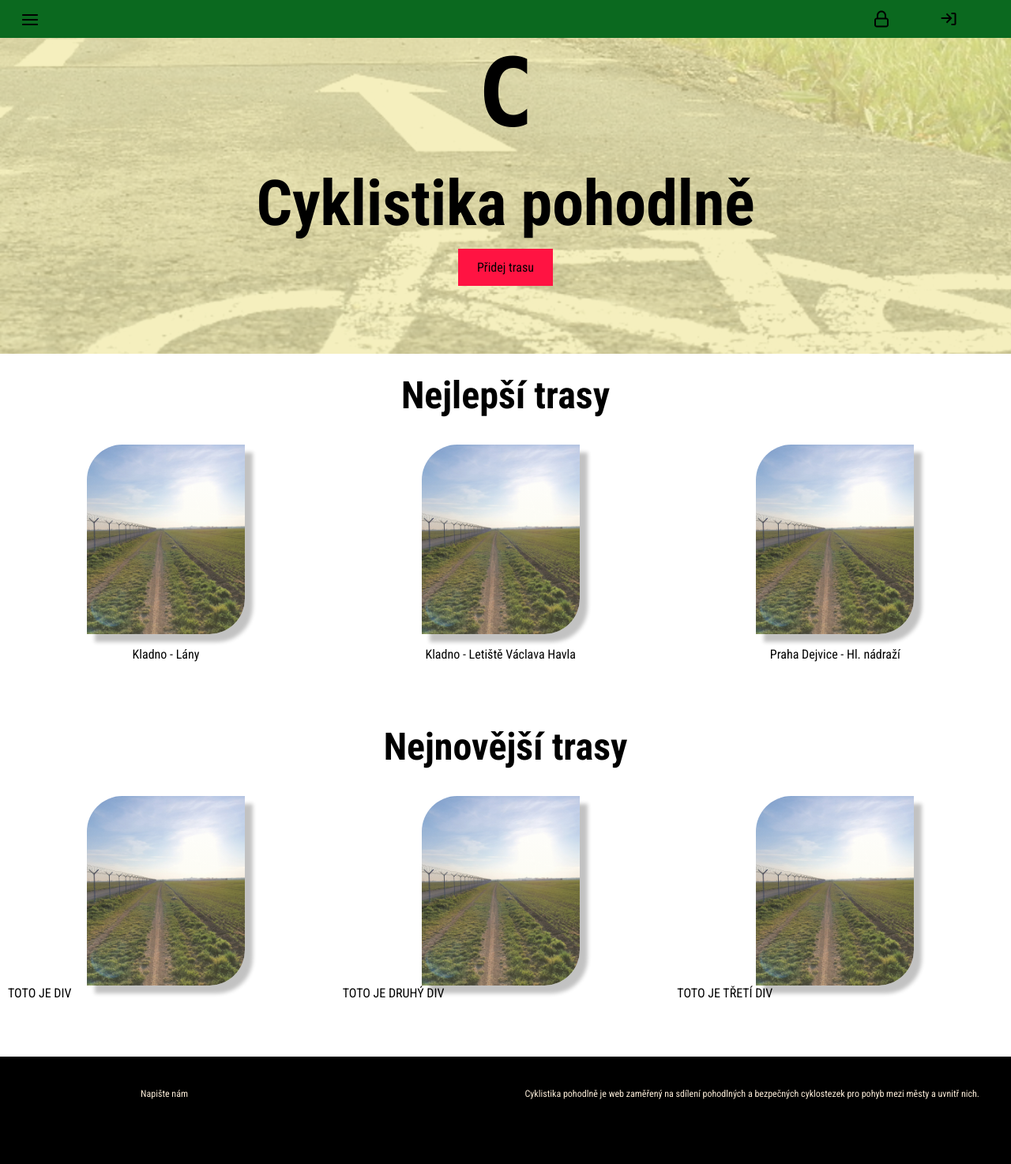
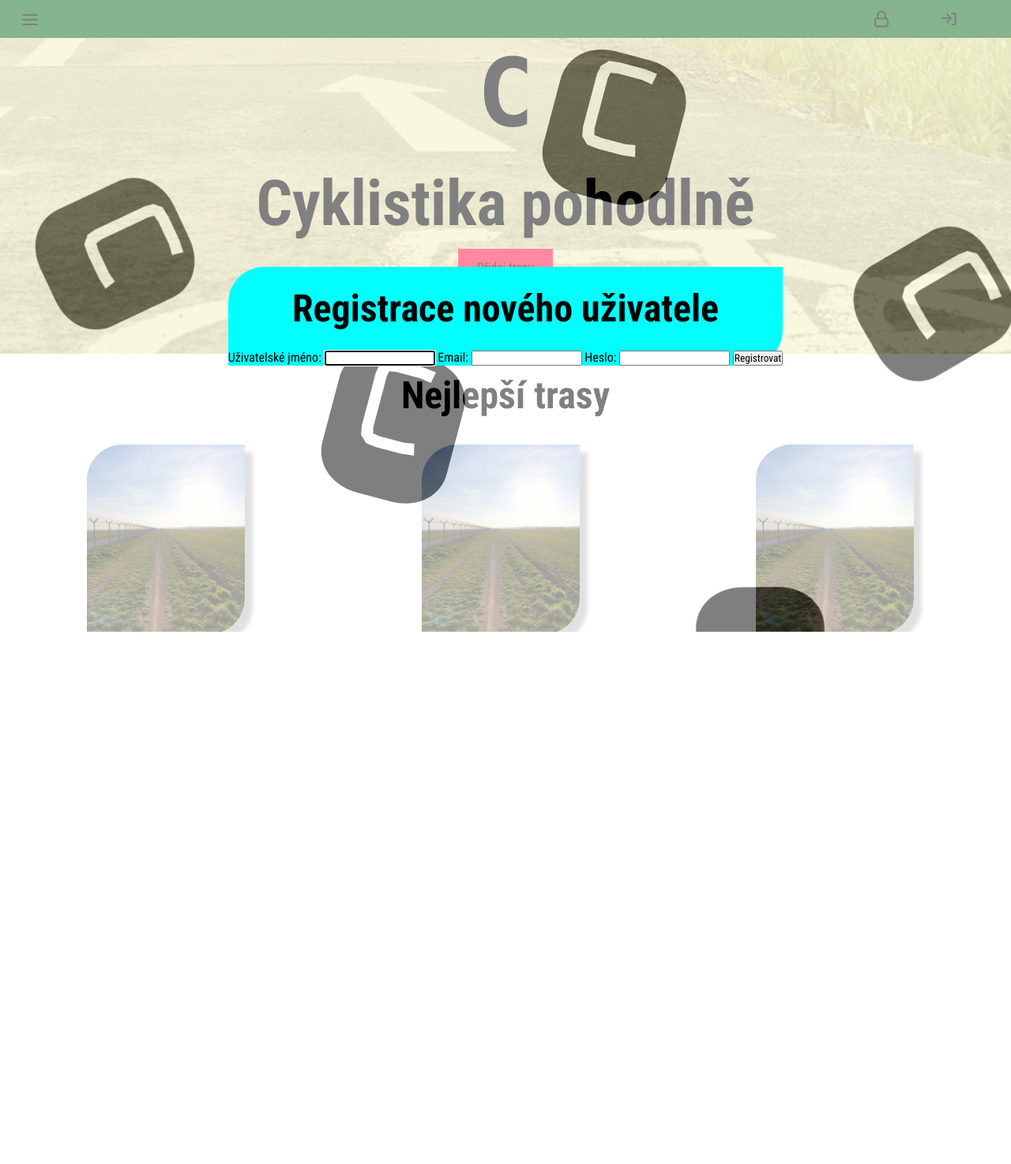
Before and after one commit to veltruskyd/coding-school-project, a PHP site: page / in a window 1280 px wide. Shown: the whole page at 79% size. After the commit the page ends 800 px from the top, so only its background shows below. Run offline with PHP 8.4, Linux system fonts and the light colour scheme; some web fonts are replaced.

Commit message:
overlay login

```diff
--- a/index.html
+++ b/index.html
@@ -12,6 +12,19 @@
 
 <body>
 
+<div id="popLogin">
+    <form action="/coding-school-project/" class="registrace" method="post">
+        <h3>Registrace nového uživatele</h3>
+        <label for="registernName">Uživatelské jméno:</label>
+        <input type="text" name="registerName" required autofocus>
+        <label for="registerEmail">Email:</label>
+        <input type="password" name="registerPassword"  required>
+        <label for="registerPassword">Heslo:</label>
+        <input type="password" name="registerPassword"  required>
+        <button class="registraceButton" type="submit">Registrovat</button>
+    </form>
+</div>
+
 <nav>
     <div id="navigace1"><img src="./images/menu.svg" alt="menu">
         <div class="dropdown-content">
@@ -23,8 +36,8 @@
         </div>
     </div>
     <div id="navigace2"></div>
-    <div id="navigace3"><a href="./register.html"><img src="./images/register.svg" alt="register"></a></div>
-    <div id="navigace4"><a href="./login.html"><img src="./images/login.svg" alt="login"></a></div>
+    <div id="navigace3"><a href="./register.html" title="Registrace"><img src="./images/register.svg" alt="register"></a></div>
+    <div id="navigace4"><a href="./login.html" title="Přihlášení"><img src="./images/login.svg" alt="login"></a></div>
     <div id="navigace5"></div>
 </nav>
 
@@ -67,27 +80,27 @@
 <section id="new">
     <div class="karta">
         <div class="kartaImg"></div>
-        <p>TOTO JE DIV</p>
+        <p class="kartaText">Kladno - Lány</p>
     </div>
     <div class="karta">
         <div class="kartaImg"></div>
-        <p>TOTO JE DRUHÝ DIV</p>
+        <p class="kartaText">Kladno - Letiště Václava Havla</p>
     </div>
     <div class="karta">
         <div class="kartaImg"></div>
-        <p>TOTO JE TŘETÍ DIV</p>
+        <p class="kartaText">Praha Dejvice - Hl. nádraží</p>
     </div>
     <div class="karta">
         <div class="kartaImg"></div>
-        <p>TOTO JE ČTVRTÝ DIV</p>
+        <p class="kartaText">TOTO JE ČTVRTÝ DIV</p>
     </div>
     <div class="karta">
         <div class="kartaImg"></div>
-        <p>TOTO JE PÁTÝ DIV</p>
+        <p class="kartaText">TOTO JE PÁTÝ DIV</p>
     </div>
     <div class="karta">
         <div class="kartaImg"></div>
-        <p>TOTO JE ŠESTÝ DIV</p>
+        <p class="kartaText">TOTO JE ŠESTÝ DIV</p>
     </div>
 </section>
 </main>
--- a/style.css
+++ b/style.css
@@ -2,6 +2,25 @@
     margin: 0;
     padding: 0;
     font-family: "Roboto Condensed", sans-serif;
+}
+
+#popLogin {
+    display: flex;
+    justify-content: center;
+    align-items: center;
+    position: fixed;
+    z-index: 1;
+    left: 0;
+    top: 0;
+    width: 100%;
+    height: 100%;
+    overflow: auto;
+    background-image: url("./images/pop_background.png");
+}
+
+.registrace {
+    border-radius: 45px 0 45px 0;
+    background-color: aqua;
 }
 
 nav {
```
Also changed, not shown: images/pop_background.png (added).
